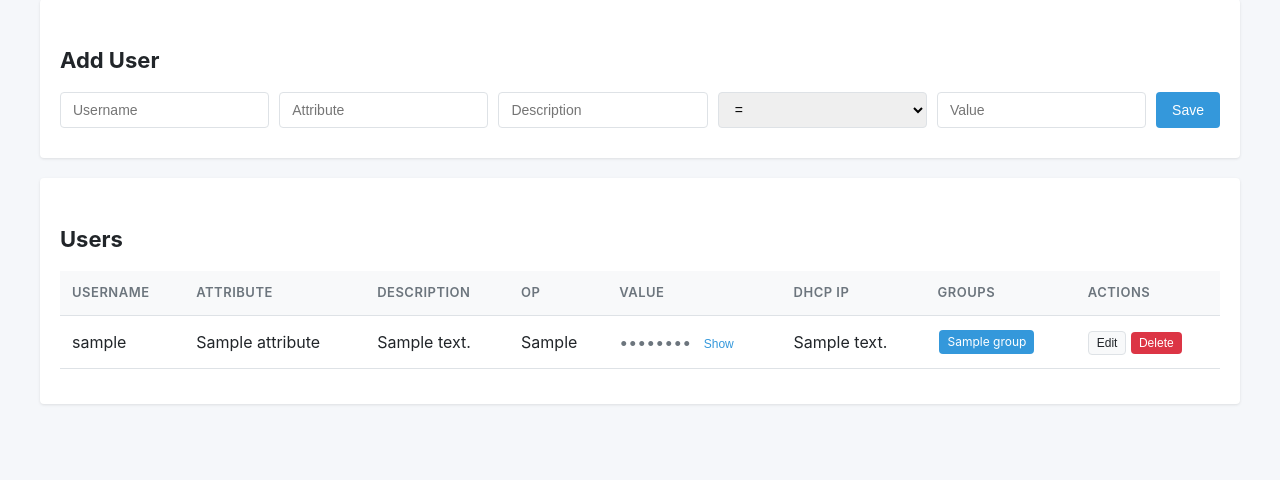
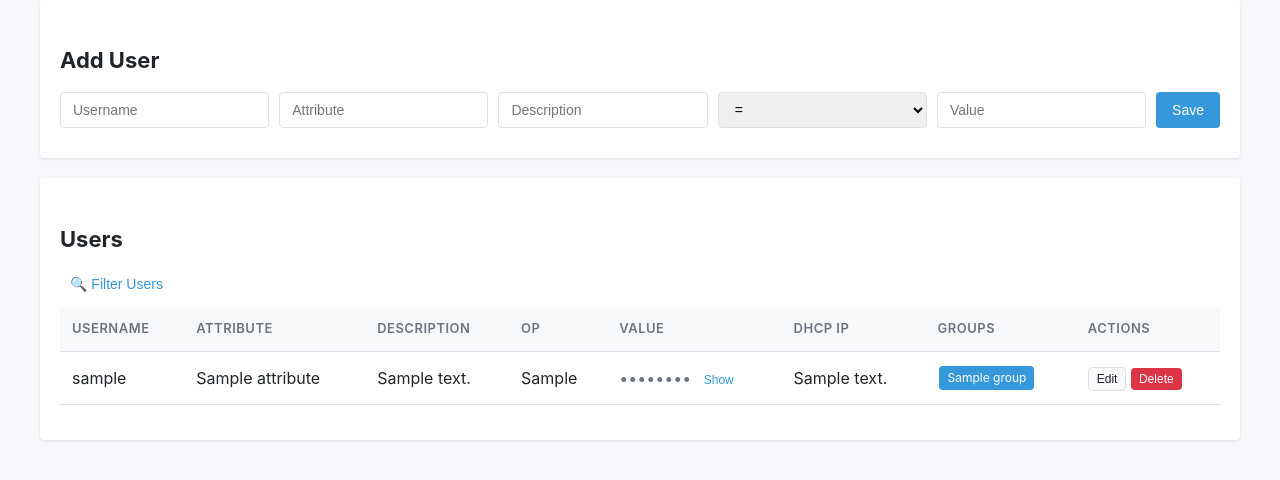
Before and after one commit to bsnellen/FR_Mgmt, a Flask app: template templates/index.html in a window 1280 px wide. Shown: the part 135-615 px from the top of the page. Run offline with Flask 3, Linux system fonts and the light colour scheme; the template is opened without the code that fills it: most values are stand-ins (such as "Sample title", 1, 10 or a date in 2020).

Commit message:
Add hidden filter for username and description columns
Co-authored-by: bsnellen <bsnellen@users.noreply.github.com>

```diff
--- a/templates/index.html
+++ b/templates/index.html
@@ -224,6 +224,46 @@
             color: var(--text-light);
             font-style: italic;
         }
+
+        .filter-section {
+            display: none;
+            margin-bottom: 15px;
+            padding: 15px;
+            background: var(--white);
+            border-radius: var(--radius);
+            border: 1px solid var(--border);
+        }
+        .filter-section.active { display: block; }
+
+        .filter-input {
+            padding: 8px 12px;
+            border: 1px solid var(--border);
+            border-radius: var(--radius);
+            font-size: 14px;
+            width: 100%;
+            max-width: 300px;
+        }
+
+        .filter-row {
+            display: flex;
+            gap: 15px;
+            align-items: center;
+            flex-wrap: wrap;
+        }
+
+        .toggle-filter-btn {
+            background: none;
+            border: none;
+            color: var(--primary);
+            cursor: pointer;
+            font-size: 14px;
+            padding: 5px 10px;
+            margin-bottom: 10px;
+        }
+        .toggle-filter-btn:hover { text-decoration: underline; }
+
+        .user-row { display: table-row; }
+        .user-row.hidden { display: none; }
     </style>
 </head>
 <body>
@@ -294,6 +334,20 @@
 
         <div class="card">
             <h2>Users</h2>
+
+            <button class="toggle-filter-btn" onclick="toggleFilter()">
+                <span id="filterIcon">🔍</span> Filter Users
+            </button>
+
+            <div class="filter-section" id="filterSection">
+                <div class="filter-row">
+                    <input type="text" id="filterUsername" class="filter-input" placeholder="Filter by username...">
+                    <input type="text" id="filterDescription" class="filter-input" placeholder="Filter by description...">
+                    <button class="btn btn-sm" onclick="applyFilter()">Apply</button>
+                    <button class="btn btn-secondary btn-sm" onclick="clearFilter()">Clear</button>
+                </div>
+            </div>
+
             <table>
                 <thead>
                     <tr>
@@ -309,7 +363,7 @@
                 </thead>
                 <tbody>
                     {% for user in users %}
-                    <tr>
+                    <tr class="user-row">
                         <td>{{ user.username }}</td>
                         <td>{{ user.checks[0].attribute if user.checks else '' }}</td>
                         <td>{{ user.checks[0].description if user.checks else '' }}</td>
@@ -367,6 +421,47 @@
                 hiddenSpan.textContent = '';
                 button.textContent = 'Show';
             }
+        }
+
+        function toggleFilter() {
+            const filterSection = document.getElementById('filterSection');
+            const filterIcon = document.getElementById('filterIcon');
+
+            if (filterSection.classList.contains('active')) {
+                filterSection.classList.remove('active');
+                filterIcon.textContent = '🔍';
+            } else {
+                filterSection.classList.add('active');
+                filterIcon.textContent = '❌';
+            }
+        }
+
+        function applyFilter() {
+            const usernameFilter = document.getElementById('filterUsername').value.toLowerCase();
+            const descriptionFilter = document.getElementById('filterDescription').value.toLowerCase();
+
+            document.querySelectorAll('.user-row').forEach(row => {
+                const username = row.cells[0].textContent.toLowerCase();
+                const description = row.cells[2].textContent.toLowerCase();
+
+                const usernameMatch = !usernameFilter || username.includes(usernameFilter);
+                const descriptionMatch = !descriptionFilter || description.includes(descriptionFilter);
+
+                if (usernameMatch && descriptionMatch) {
+                    row.classList.remove('hidden');
+                } else {
+                    row.classList.add('hidden');
+                }
+            });
+        }
+
+        function clearFilter() {
+            document.getElementById('filterUsername').value = '';
+            document.getElementById('filterDescription').value = '';
+            document.querySelectorAll('.user-row').forEach(row => {
+                row.classList.remove('hidden');
+            });
+            applyFilter();
         }
 
         document.addEventListener('DOMContentLoaded', function() {
```
